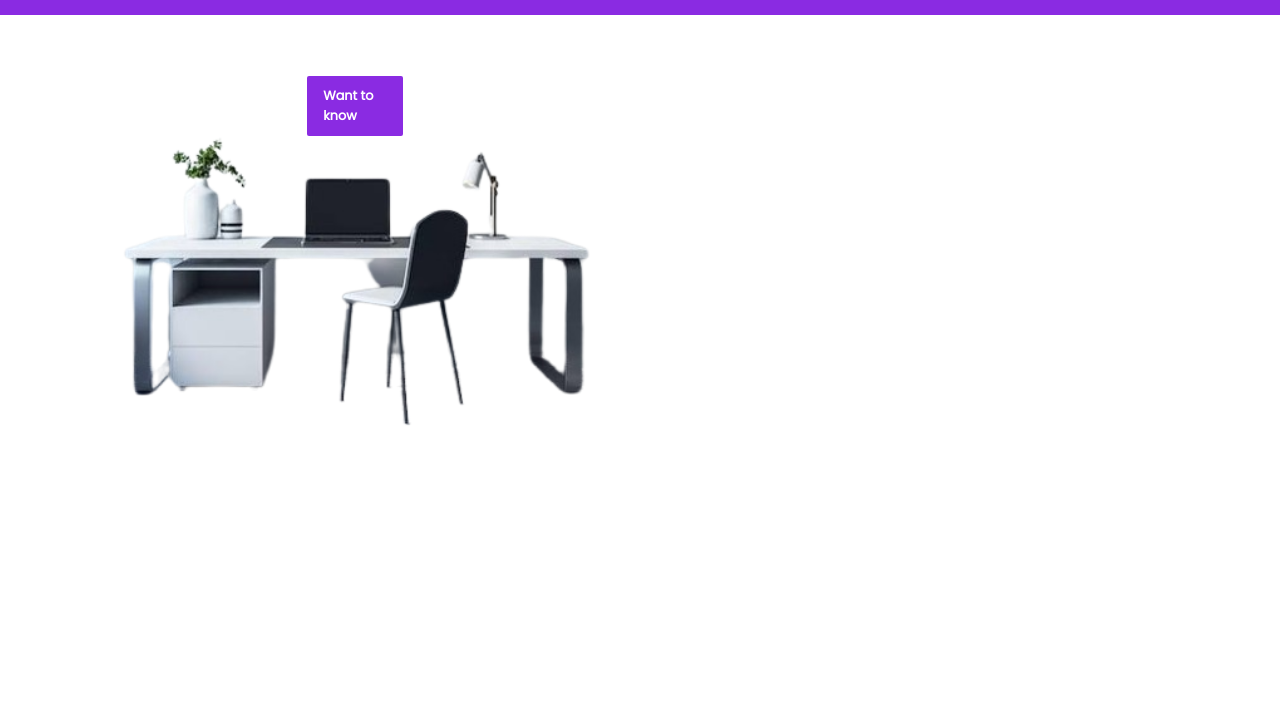
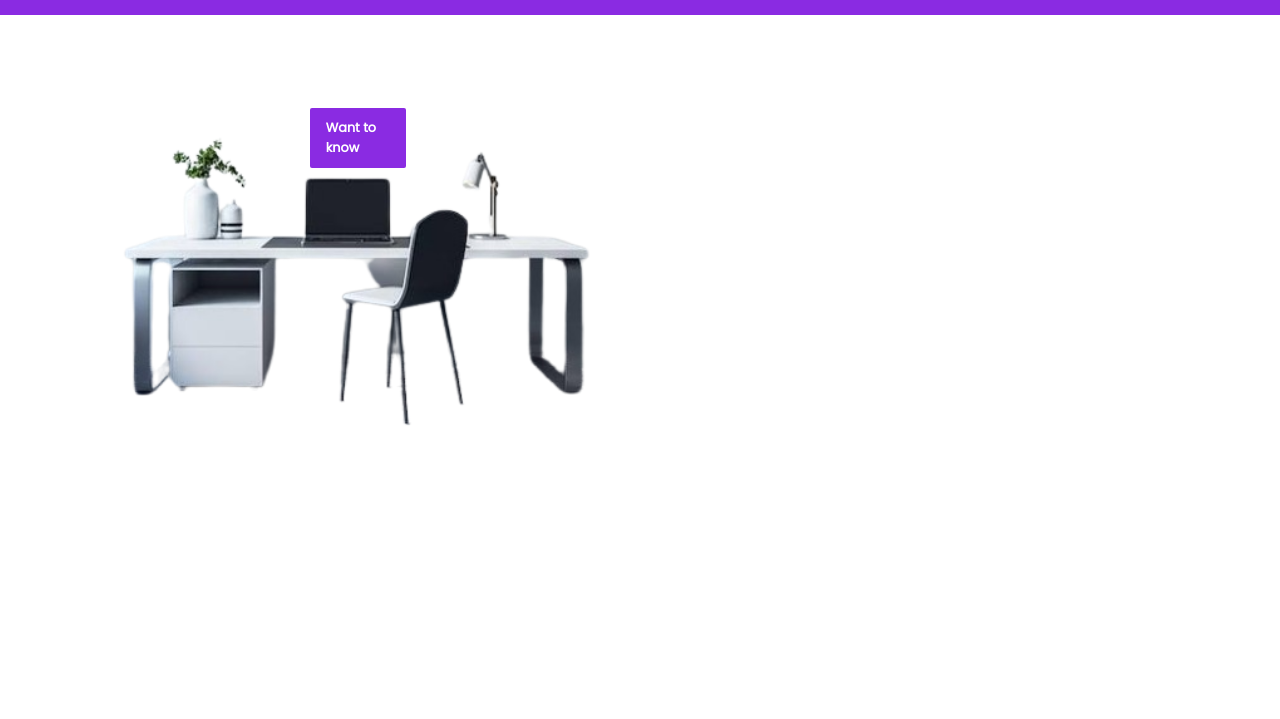
Before and after one commit to anaveen234/myportfolio, a plain HTML site: page index.html in a window 1280 px wide. Shown: the part 81-800 px from the top of the page. Drawn offline with nearby package versions, Linux system fonts and the light colour scheme.

Commit message:
Update 1.css

```diff
--- a/1.css
+++ b/1.css
@@ -133,8 +133,8 @@ body{
     position:relative;
     color: var(--textcolor2);
     border-radius: 20px;
-    left: 24vw;
-    top: -45.2vh;
+    left: 24.2vw;
+    top: -41.2vh;
     height: 7.5vh;
     width: 12vh;
     border-radius: 2px;
```
